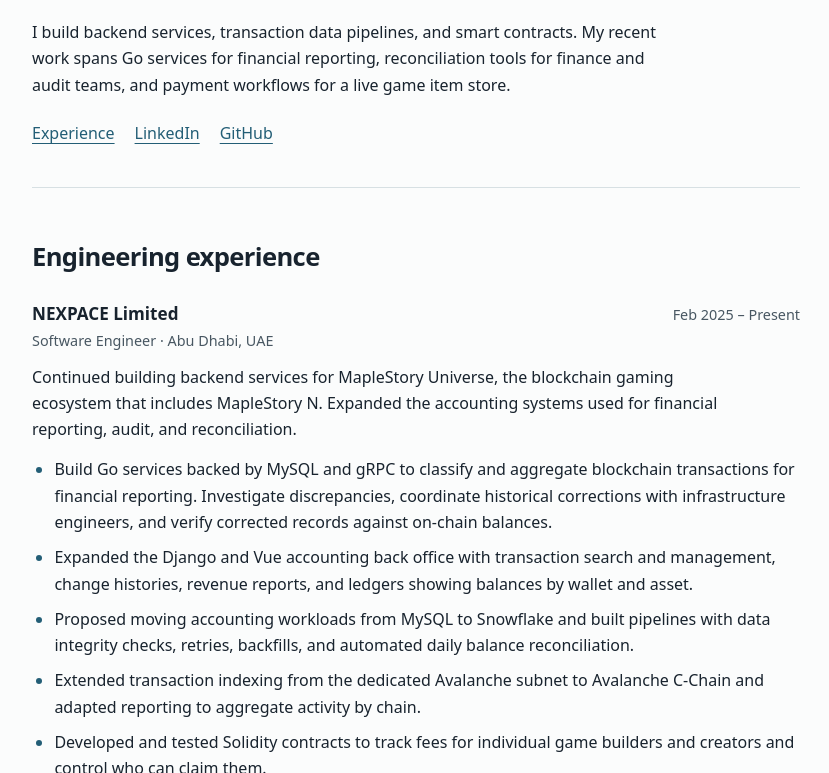
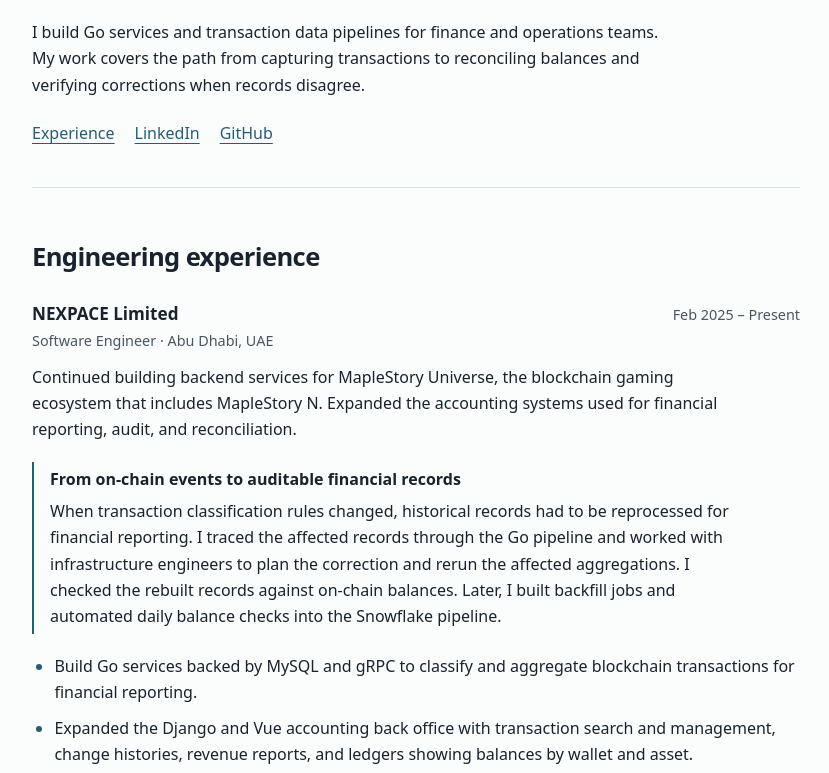
Before and after one commit to hyenne/hyenne.github.io, a plain HTML site: page index.html in a window 1280 px wide. Shown: the part 202-975 px from the top of the page, without its empty margins (224-1053 px from the left). Drawn offline with Linux system fonts and the light colour scheme.

Commit message:
Show transaction data reliability in resume

```diff
--- a/index.html
+++ b/index.html
@@ -26,6 +26,9 @@ h3 { font-size:1.07rem; }
 .meta { color:var(--muted); font-size:.9rem; }
 article p + p { margin-top:.6rem; }
 .entry-context { margin-top:.7rem; max-width:45rem; }
+.project-highlight { margin:1.2rem 0; padding:.25rem 0 .25rem 1rem; border-inline-start:2px solid var(--accent); }
+.project-highlight h4 { margin:0 0 .35rem; font-size:1rem; }
+.project-highlight p { max-width:43rem; }
 article ul { margin:.85rem 0 0; padding-inline-start:1.4rem; list-style:disc outside; }
 article li + li { margin-top:.55rem; }
 article li::marker { color:var(--accent); }
@@ -39,8 +42,8 @@ article li::marker { color:var(--accent); }
 <main>
 <header>
 <h1>Hyein Lee</h1>
-<p class="tagline">Backend Engineer · Go, Data Systems &amp; Payments</p>
-<p class="intro">I build backend services, transaction data pipelines, and smart contracts. My recent work spans Go services for financial reporting, reconciliation tools for finance and audit teams, and payment workflows for a live game item store.</p>
+<p class="tagline">Backend Engineer · Go, Transaction Data &amp; Internal Tools</p>
+<p class="intro">I build Go services and transaction data pipelines for finance and operations teams. My work covers the path from capturing transactions to reconciling balances and verifying corrections when records disagree.</p>
 <nav aria-label="Profile and page links">
 <a href="#experience">Experience</a>
 <a href="https://www.linkedin.com/in/hyeinlee601/">LinkedIn</a>
@@ -53,8 +56,12 @@ article li::marker { color:var(--accent); }
 <div class="entry"><h3>NEXPACE Limited</h3><p class="meta">Feb 2025 – Present</p></div>
 <p class="meta">Software Engineer · Abu Dhabi, UAE</p>
 <p class="entry-context">Continued building backend services for MapleStory Universe, the blockchain gaming ecosystem that includes MapleStory N. Expanded the accounting systems used for financial reporting, audit, and reconciliation.</p>
+<div class="project-highlight">
+<h4>From on-chain events to auditable financial records</h4>
+<p>When transaction classification rules changed, historical records had to be reprocessed for financial reporting. I traced the affected records through the Go pipeline and worked with infrastructure engineers to plan the correction and rerun the affected aggregations. I checked the rebuilt records against on-chain balances. Later, I built backfill jobs and automated daily balance checks into the Snowflake pipeline.</p>
+</div>
 <ul>
-<li>Build Go services backed by MySQL and gRPC to classify and aggregate blockchain transactions for financial reporting. Investigate discrepancies, coordinate historical corrections with infrastructure engineers, and verify corrected records against on-chain balances.</li>
+<li>Build Go services backed by MySQL and gRPC to classify and aggregate blockchain transactions for financial reporting.</li>
 <li>Expanded the Django and Vue accounting back office with transaction search and management, change histories, revenue reports, and ledgers showing balances by wallet and asset.</li>
 <li>Proposed moving accounting workloads from MySQL to Snowflake and built pipelines with data integrity checks, retries, backfills, and automated daily balance reconciliation.</li>
 <li>Extended transaction indexing from the dedicated Avalanche subnet to Avalanche C-Chain and adapted reporting to aggregate activity by chain.</li>
```
